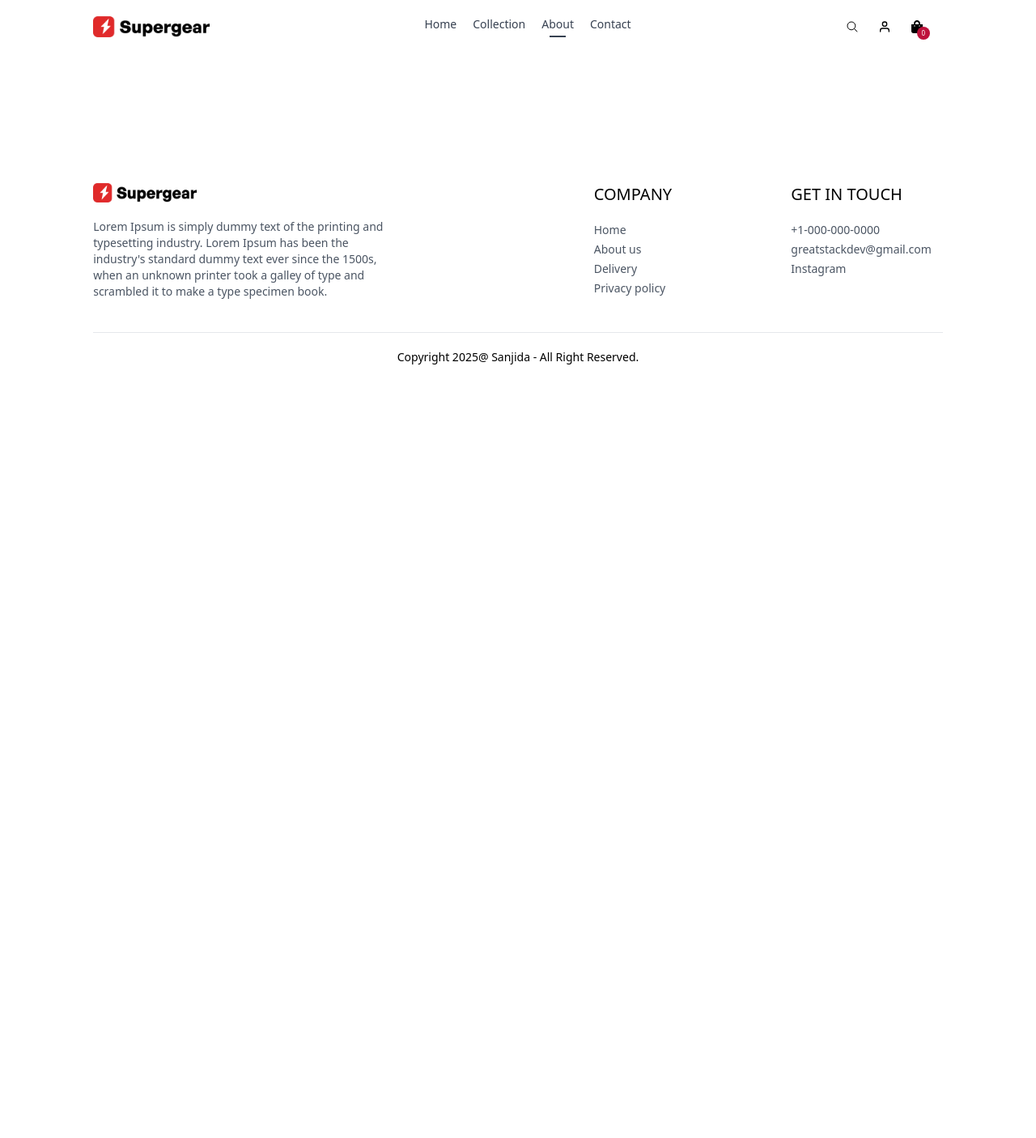
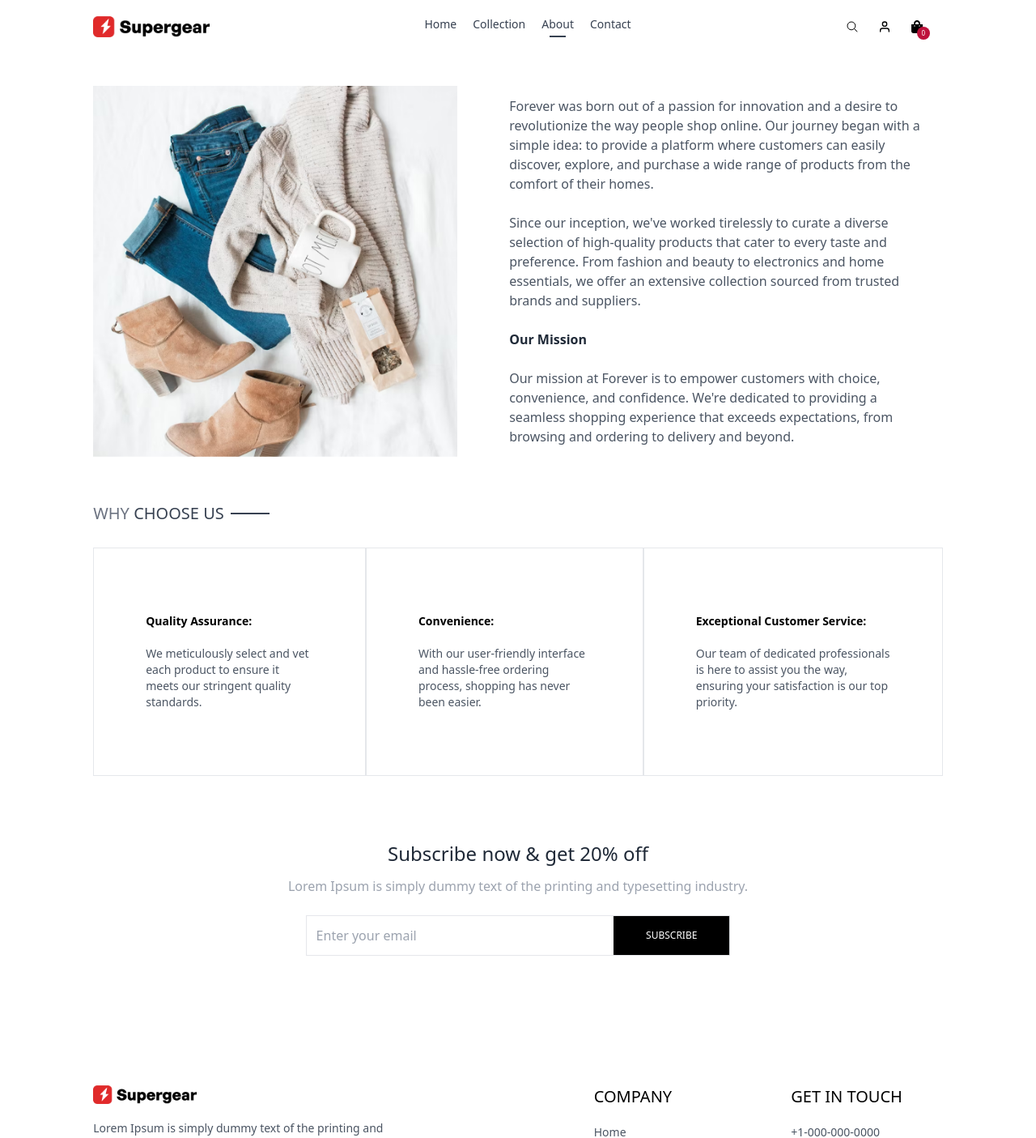
Before and after one commit to sanjidasarwar/ecommerceWebsite, a React (Vite) app: page /about in a window 1280 px wide. Shown: the top 1405 px of the page at 81% size. Before the commit the page ends 800 px from the top, so only its background shows below. Built offline with nearby package versions, Linux system fonts and the light colour scheme.

Commit message:
about us page

```diff
--- a/src/assets/index.js
+++ b/src/assets/index.js
@@ -52,6 +52,7 @@ import exchange_policy from "./exchange_policy.png";
 import return_policy from "./return_policy.png";
 import stripe from "./stripe.png";
 import razor from "./razorpay.png";
+import aboutimg from "./aboutimg.png";
 
 export {
   logo,
@@ -108,4 +109,5 @@ export {
   return_policy,
   stripe,
   razor,
+  aboutimg,
 };
--- a/src/pages/About.jsx
+++ b/src/pages/About.jsx
@@ -1,7 +1,86 @@
 import React from "react";
-
+import { aboutimg } from "../assets";
+import Title from "../components/Title";
 const About = () => {
-  return <div></div>;
+  return (
+    <div>
+      <div className="my-10 flex flex-col md:flex-row gap-16">
+        <img className="w-full md:max-w-[450px]" src={aboutimg} alt="" />
+        <div className="flex flex-col justify-center gap-6 md:w-2/4 text-gray-600">
+          <p>
+            Forever was born out of a passion for innovation and a desire to
+            revolutionize the way people shop online. Our journey began with a
+            simple idea: to provide a platform where customers can easily
+            discover, explore, and purchase a wide range of products from the
+            comfort of their homes.
+          </p>
+          <p>
+            Since our inception, we've worked tirelessly to curate a diverse
+            selection of high-quality products that cater to every taste and
+            preference. From fashion and beauty to electronics and home
+            essentials, we offer an extensive collection sourced from trusted
+            brands and suppliers.
+          </p>
+          <b className="text-gray-800">Our Mission</b>
+          <p>
+            Our mission at Forever is to empower customers with choice,
+            convenience, and confidence. We're dedicated to providing a seamless
+            shopping experience that exceeds expectations, from browsing and
+            ordering to delivery and beyond.
+          </p>
+        </div>
+      </div>
+      <div className="text-xl py-4">
+        <Title text1={"WHY "} text2={"CHOOSE US"} />
+      </div>
+      <div className="flex flex-col md:flex-row text-sm mb-20">
+        <div className="border px-10 md:px-16 py-8 sm:py-20 flex flex-col gap-5">
+          <b>Quality Assurance:</b>
+          <p className=" text-gray-600">
+            We meticulously select and vet each product to ensure it meets our
+            stringent quality standards.
+          </p>
+        </div>
+        <div className="border px-10 md:px-16 py-8 sm:py-20 flex flex-col gap-5">
+          <b>Convenience:</b>
+          <p className=" text-gray-600">
+            With our user-friendly interface and hassle-free ordering process,
+            shopping has never been easier.
+          </p>
+        </div>
+        <div className="border px-10 md:px-16 py-8 sm:py-20 flex flex-col gap-5">
+          <b>Exceptional Customer Service:</b>
+          <p className=" text-gray-600">
+            Our team of dedicated professionals is here to assist you the way,
+            ensuring your satisfaction is our top priority.
+          </p>
+        </div>
+      </div>
+      <div className=" text-center">
+        <p className="text-2xl font-medium text-gray-800">
+          Subscribe now &amp; get 20% off
+        </p>
+        <p className="text-gray-400 mt-3">
+          Lorem Ipsum is simply dummy text of the printing and typesetting
+          industry.
+        </p>
+        <form className="w-full sm:w-1/2 flex items-center gap-3 mx-auto my-6 border pl-3">
+          <input
+            className="w-full sm:flex-1 outline-none"
+            type="email"
+            placeholder="Enter your email"
+            required=""
+          />
+          <button
+            type="submit"
+            className="bg-black text-white text-xs px-10 py-4"
+          >
+            SUBSCRIBE
+          </button>
+        </form>
+      </div>
+    </div>
+  );
 };
 
 export default About;
```
Also changed, not shown: src/assets/aboutimg.png (added).
